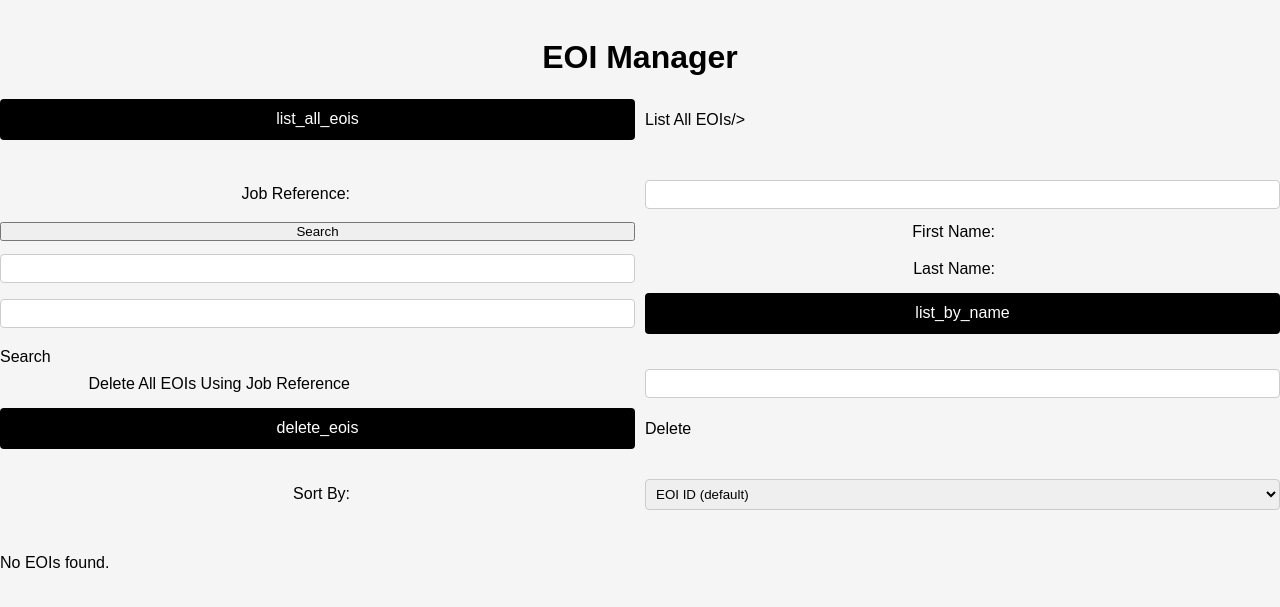
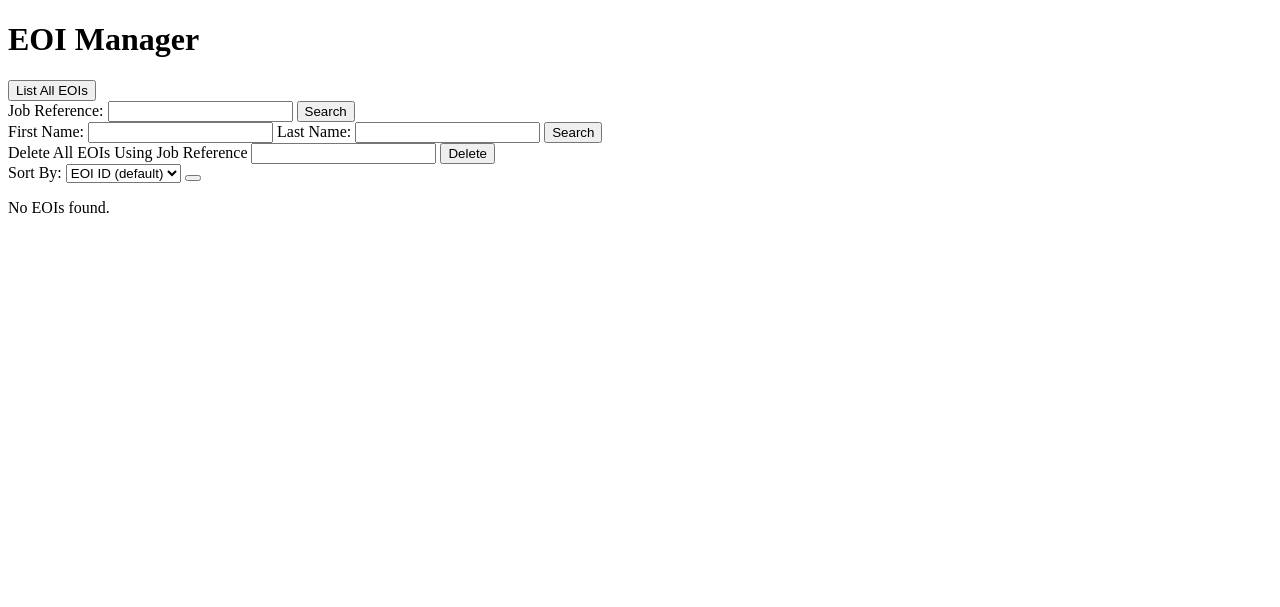
Before and after one commit to 106160340/assignment2, a PHP site: page /manage.php in a window 1280 px wide. Shown: the top 607 px of the page. Run offline with PHP 8.4, Linux system fonts and the light colour scheme; a user stored in the database is signed in; data that the repository does not hold is empty.

Commit message:
commented the external CSS files as it was messing with my page, will try to fix and changed the form submit element from input to button to fix an issue where it looked messed up on my page.

```diff
--- a/manage.php
+++ b/manage.php
@@ -31,9 +31,9 @@ if (!$dbconn) {
     <meta name="HR" content="State University HR team" />
     <title>Manage</title>
     <!-- References to external CSS files-->
-    <link rel="stylesheet" type="text/css" href="styles/style.css" />
+    <!--<link rel="stylesheet" type="text/css" href="styles/style.css" />-->
     <!-- References to external responsive CSS file -->
-    <link href="styles/responsive.css" rel="stylesheet" media="screen and (max-width: 3840px)" />
+    <!--<link href="styles/responsive.css" rel="stylesheet" media="screen and (max-width: 3840px)" />-->
 </head>
 
 <body>
@@ -41,7 +41,7 @@ if (!$dbconn) {
 
     <!-- List all EOIs button form -->
     <form method="post">
-        <input type="submit" name="filter" value="list_all_eois">List All EOIs/>
+        <button type="submit" name="filter" value="list_all_eois">List All EOIs</button>
     </form>
 
     <!-- List by Job Reference -->
@@ -49,6 +49,7 @@ if (!$dbconn) {
         <label>Job Reference:</label>
         <input type="text" name="job_ref" required>
         <button type="submit" name="filter" value="list_by_job_ref">Search</button>
+    </form>
 
     <!-- List by Applicant Name -->
     <form method="post">
@@ -56,14 +57,14 @@ if (!$dbconn) {
         <input type="text" name="first_name">
         <label>Last Name:</label>
         <input type="text" name="last_name">
-        <input type="submit" name="filter" value="list_by_name">Search</input>
+        <button type="submit" name="filter" value="list_by_name">Search</button>
     </form>
 
     <!-- Delete all EOIs by a given job reference -->
     <form method="post">
         <label>Delete All EOIs Using Job Reference</label>
         <input type="text" name="eoi_delete" required>
-        <input type="submit" name="filter" value="delete_eois">Delete</input>
+        <button type="submit" name="filter" value="delete_eois">Delete</button>
     </form>
 
     <!-- Sort field for results -->
@@ -83,7 +84,7 @@ if (!$dbconn) {
             <option value="date_of_birth" <?php if(isset($_POST['sort_field']) && $_POST['sort_field'] == 'date_of_birth') echo 'selected'; ?>>Date of Birth</option>
             <option value="gender" <?php if(isset($_POST['sort_field']) && $_POST['sort_field'] == 'gender') echo 'selected'; ?>>Gender</option>
         </select>
-        <input type="hidden" name="filter" value="sort_results">
+        <button type="hidden" name="filter" value="sort_results"></button>
     </form>
 
 
```
